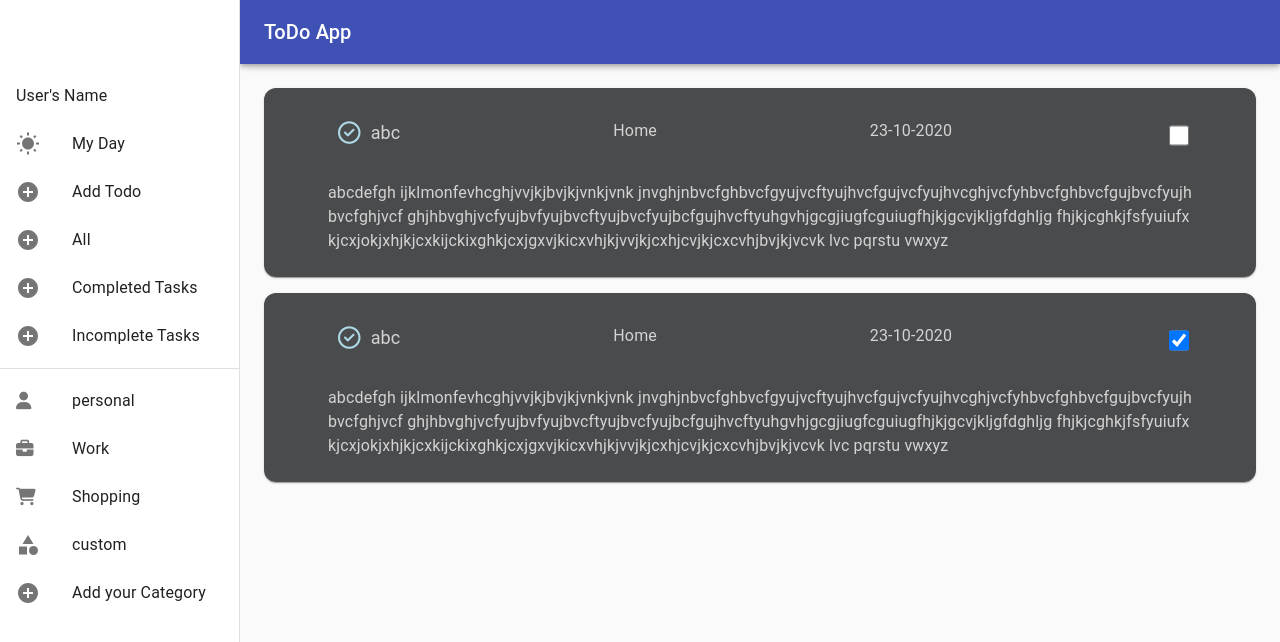
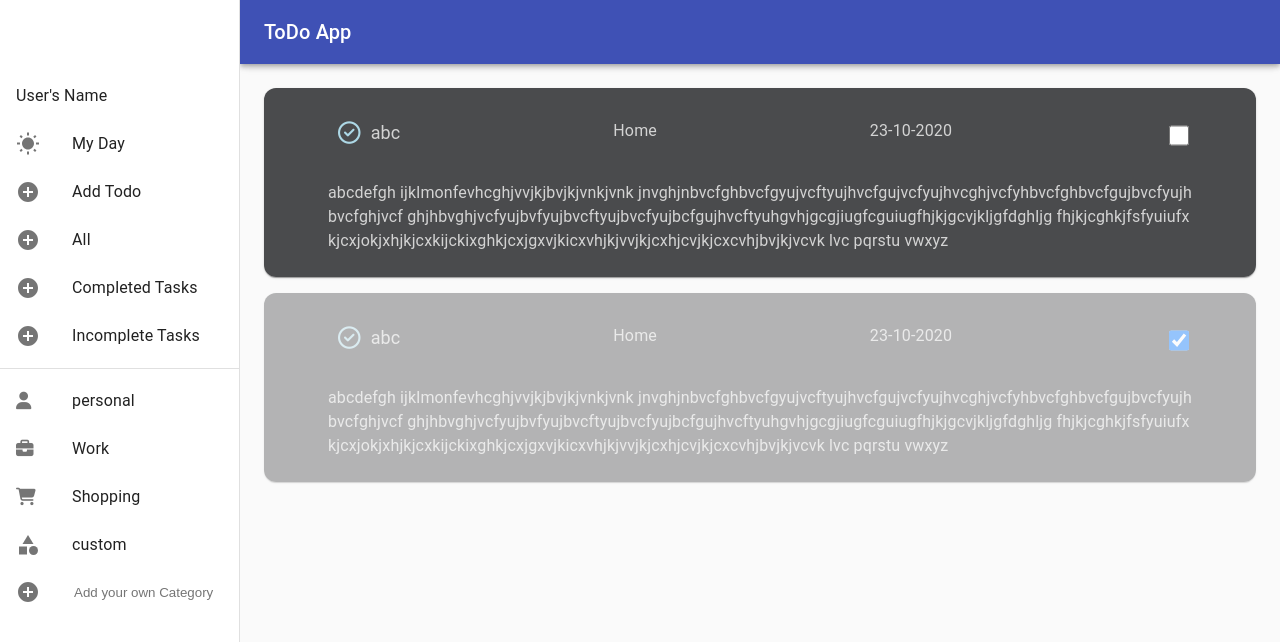
Before and after one commit to parth-bakshi/taskify-web, a React (Create React App) app: page / in a window 1280 px wide. Shown: the top 642 px of the page. Built offline with nearby package versions, Linux system fonts and the light colour scheme.

Commit message:
[design] update task card

```diff
--- a/package.json
+++ b/package.json
@@ -9,6 +9,7 @@
     "@testing-library/jest-dom": "^4.2.4",
     "@testing-library/react": "^9.3.2",
     "@testing-library/user-event": "^7.1.2",
+    "classnames": "^2.2.6",
     "react": "^16.13.1",
     "react-dom": "^16.13.1",
     "react-router-dom": "^5.2.0",
--- a/src/components/Main/TodoDrawer.jsx
+++ b/src/components/Main/TodoDrawer.jsx
@@ -144,9 +144,10 @@ function TodoDrawer(props) {
             <ListItemText primary={text} />
           </ListItem>
         ))}
-        <ListItem button>
+        <ListItem input>
           <ListItemIcon> <AddCircleIcon /> </ListItemIcon>
-          <ListItemText primary="Add your Category" />
+          {/* <ListItemText primary="Add your Category" /> */}
+          <input placeholder={"Add your own Category"} style={{border:"none",height:"30px"}}/>
         </ListItem>
       </List>
     </div>
--- a/src/components/Main/card.jsx
+++ b/src/components/Main/card.jsx
@@ -6,15 +6,19 @@ import CardContent from '@material-ui/core/CardContent';
 import Button from '@material-ui/core/Button';
 import Typography from '@material-ui/core/Typography';
 import "./styles.css";
+import classNames from "classnames";
 
 const useStyles = makeStyles({
-  root: {
+  root:{
     minWidth: 275,
-    maxWidth:"100%",
+    maxWidth: "100%",
     borderRadius:"12px",
     backgroundColor:"rgb(30,32,34,0.8)",
     color:"lightgray",
-    transition:"0.5s"
+    transition:"0.5s",
+    "&:hover":{
+      opacity:"0.9"
+    }
   },
   bullet: {
     display: 'inline-block',
@@ -58,13 +62,14 @@ const useStyles = makeStyles({
 
 export default function SimpleCard(props) {
   const classes = useStyles();
-//   const bull = <span className={classes.bullet}>•</span>;
-const [completeStatus,changeCompleteStatus] = React.useState(props.completeStatus);
-function toggleComplete(){
-    changeCompleteStatus(!completeStatus);
-}
+  //   const bull = <span className={classes.bullet}>•</span>;
+  const [completeStatus,changeCompleteStatus] = React.useState(props.completeStatus);
+  function toggleComplete(){
+      changeCompleteStatus(!completeStatus);
+  }
   return (
-    <Card className={classes.root} onClick={toggleComplete}>
+    <Card className={`${classes.root} ${completeStatus?"check":null}`}
+      onClick={toggleComplete}>
       <CardContent className={classes.flexcol}>
           <div className={classes.content}>
                 <div className={classes.align}>
--- a/src/components/Main/styles.css
+++ b/src/components/Main/styles.css
@@ -6,3 +6,18 @@
     height:100%;
     width:20px;
 }
+.fade{
+    opacity: 0.1;
+}
+
+.checked{
+    opacity:0.1
+}
+
+#abc:checked{
+    opacity:0.1;
+}
+
+.check{
+    opacity:0.4
+}
```
Also changed, not shown: 1 other file (tests, documents, lock files or other folders).
